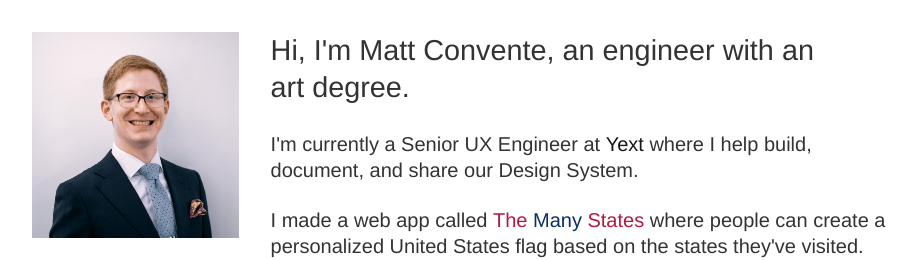
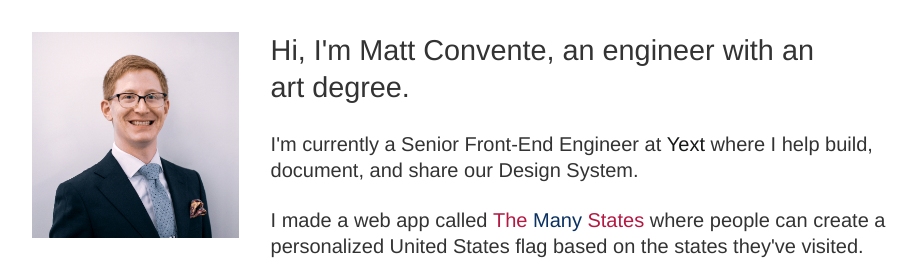
Before and after one commit to mattconvente/mattconvente.github.io, a plain HTML site: page index.html in a window 1280 px wide. Shown: the top 260 px of the page, without its empty margins (179-1095 px from the left). Drawn offline with Linux system fonts and the light colour scheme.

Commit message:
Update title

```diff
--- a/index.html
+++ b/index.html
@@ -14,7 +14,7 @@
 			</div>
 			<div>
 				<h1>Hi, I&apos;m Matt Convente, an engineer with an art&nbsp;degree.</h1>
-				<p>I&apos;m currently a Senior UX Engineer at <a href="http://www.yext.com/" class="color-yext">Yext</a> where I help build, document, and share our Design System.</p>
+				<p>I&apos;m currently a Senior Front-End Engineer at <a href="http://www.yext.com/" class="color-yext">Yext</a> where I help build, document, and share our Design System.</p>
 				<p>I made a web app called <a href="https://www.themanystates.com/" class="link-the-many-states"><span class="color-old-glory-red">The</span> <span class="color-old-glory-blue">Many</span> <span class="color-old-glory-red">States</span></a> where people can create a personalized United States flag based on the states they&apos;ve&nbsp;visited.</p>
 				<p>I have an identical twin whose nickname is <a href="http://www.themousedoctor.com" class="color-the-mouse-doctor">The&nbsp;Mouse&nbsp;Doctor</a>.</p>
 				<p>I once had a 295 day streak on <a href="https://www.duolingo.com/profile/mattconvente" class="color-duolingo">Duolingo</a> trying to become fluent in German. I love languages and minored in Linguistics.</p>
```
